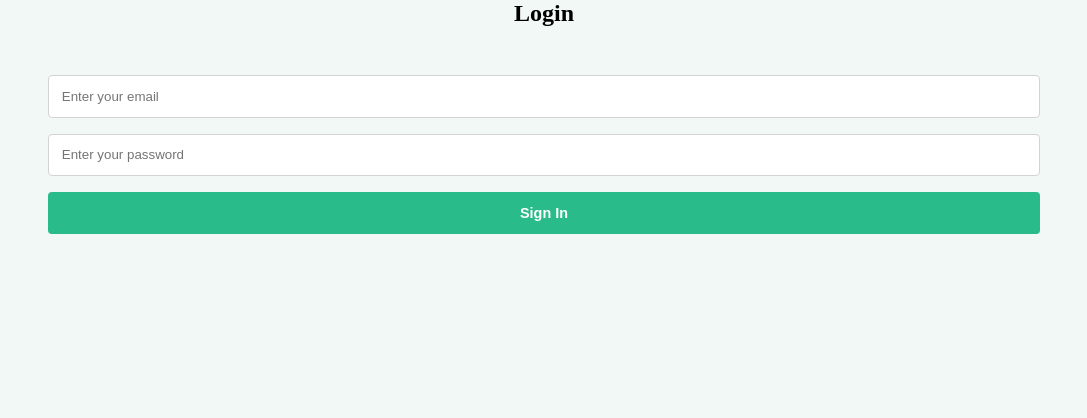
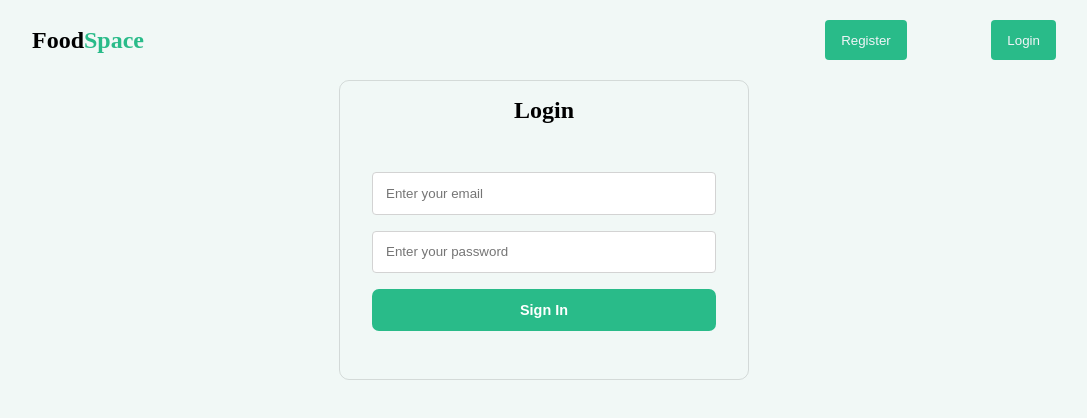
Before and after one commit to Kirsten-Nancy/recipe-app, a React (Create React App) app: page / in a window 1280 px wide. Shown: the top 418 px of the page, without its empty margins (96-1183 px from the left). Built offline with nearby package versions, Linux system fonts and the light colour scheme.

Commit message:
Use context api to check user state

```diff
--- a/public/index.html
+++ b/public/index.html
@@ -24,7 +24,7 @@
     -->
   <script src="https://kit.fontawesome.com/6e091b17ca.js" crossorigin="anonymous"></script>
 
-  <title>React App</title>
+  <title>FoodSpace</title>
 </head>
 
 <body>
--- a/src/App.js
+++ b/src/App.js
@@ -10,13 +10,14 @@ import Login from './pages/authentication/Login'
 import Logout from './pages/authentication/Logout'
 import MyRecipes from './pages/recipe/MyRecipes'
 import PrivateRoute from './components/PrivateRoute'
-import { isAuthenticated } from './utils/authUtil'
+import { AuthProvider } from './AuthContext'
 
 const App = () => {
   return (
+    <AuthProvider>
       <Router>
         <div className='app'>
-        {isAuthenticated() && <Nav />}
+          <Nav />
           <Switch>
             <Route path='/' component={Login} exact />
             <Route path='/register' component={Register} />
@@ -30,6 +31,7 @@ const App = () => {
           </Switch>
         </div>
       </Router>
+    </AuthProvider>
   )
 }
 
--- /dev/null
+++ b/src/AuthContext.js
@@ -0,0 +1,14 @@
+import React, { useState, createContext } from 'react'
+import { checkToken } from './utils/authUtil'
+
+export const AuthContext = createContext()
+
+export const AuthProvider = (props) => {
+  const [isAuthenticated, setIsAuthenticated] = useState(checkToken)
+
+  return (
+    <AuthContext.Provider value={[isAuthenticated, setIsAuthenticated]}>
+      {props.children}
+    </AuthContext.Provider>
+  )
+}
--- a/src/components/Nav.js
+++ b/src/components/Nav.js
@@ -1,27 +1,50 @@
-import React from 'react'
+import React, { useEffect, useContext } from 'react'
 import { Link } from 'react-router-dom'
-import { isAuthenticated } from '../utils/authUtil'
+import { AuthContext } from '../AuthContext'
+import axiosInstance from '../api'
 
 const Nav = () => {
+  const [isAuthenticated, setIsAuthenticated] = useContext(AuthContext)
+
+  useEffect(() => {
+    console.log(isAuthenticated, 'from nav')
+  }, [])
+
+  const handleLogout = async () => {
+    const response = await axiosInstance.post('user/logout/blacklist/', {
+      refresh_token: localStorage.getItem('refresh_token'),
+    })
+    localStorage.removeItem('access_token')
+    localStorage.removeItem('refresh_token')
+    setIsAuthenticated(false)
+    //check this
+    // axiosInstance.defaults.headers['Authorization'] = null
+  }
+
   return (
     <nav>
       <h1>
         Food<span className='logo'>Space</span>
       </h1>
+
       <ul className='nav-links'>
-        <Link to='/home'>Home</Link>
+        {isAuthenticated && (
+          <>
+            <Link to='/home'>Home</Link>
 
-        <Link to='/create'>Create Recipe</Link>
+            <Link to='/create'>Create Recipe</Link>
 
-        <Link to='/my-recipes/'>My Recipes</Link>
-        <li>Profile</li>
+            <Link to='/my-recipes/'>My Recipes</Link>
+          </>
+        )}
       </ul>
+      {isAuthenticated && (
+        <button className='login-btn' onClick={handleLogout}>
+          Logout
+        </button>
+      )}
 
-      {isAuthenticated() ? (
-        <Link to='/logout'>
-          <button className='login-btn'>Logout</button>
-        </Link>
-      ) : (
+      {!isAuthenticated && (
         <>
           <Link to='/register'>
             <button className='login-btn'>Register</button>
--- a/src/components/PrivateRoute.js
+++ b/src/components/PrivateRoute.js
@@ -1,15 +1,24 @@
-import React from 'react'
+import React, { useContext, useEffect } from 'react'
 import { Route, Redirect } from 'react-router-dom'
-import { isAuthenticated } from '../utils/authUtil.js'
+import { AuthContext } from '../AuthContext'
+import { useHistory } from 'react-router-dom'
 
 const PrivateRoute = ({ component: Component, ...rest }) => {
-  console.log(isAuthenticated(), 'check')
+  const [isAuthenticated, setIsAuthenticated] = useContext(AuthContext)
+  let history = useHistory()
+
+  useEffect(() => {
+    if (!isAuthenticated) {
+      history.push('/login')
+    }
+  }, [isAuthenticated])
+
   return (
     <Route
       // Pass in the rest of the props such as path
       {...rest}
       render={(props) =>
-        isAuthenticated() ? (
+        isAuthenticated ? (
           <Component {...props} />
         ) : (
           // After redirecting the user to login page, this ensures the user goes back to the
--- a/src/index.css
+++ b/src/index.css
@@ -89,6 +89,23 @@ input[type=email], input[type=password] {
   /* border: 2px solid royalblue; */
   background-color: var(--primary-color);
   color: #f1f5f8;
+
+}
+.auth-section {
+  display: flex;
+  height: 100%;
+  justify-content: center;
+  align-items: center;
+}
+.auth-title {
+    /* margin-top: 1rem; */
+    text-align: center;
+}
+.auth-card {
+      width: 40%;
+      border-radius: 10px;
+      padding: 1rem;
+      border: 1px solid rgba(0, 0, 0, 0.12);
 }
 
 /* RECIPE-FORM SECTION */
@@ -107,24 +124,37 @@ input[type=text] {
   margin: 1rem 0;
   width: 100%;
   padding: 0.8rem;
+  border: 1px solid #ccc;
+  border-radius: 7px;
 }
 textarea{
   margin: 1rem 0;
   width: 100%;
   padding: 1rem;
+  border: 1px solid #ccc;
+  border-radius: 7px;
 }
 .ingredient-field, .instruction-field {
   display: flex;
   align-items: center;
   justify-content: space-evenly;
 }
+.preview-img {
+  width: 400px;
+  height: 400px;
+  object-fit: cover;
+  margin-top: 1rem;
+}
 input[type=submit], input[type=button] {
   border: none;
-  /* border-radius: 12px; */
   background-color: var(--primary-color);
   color: var(--white);
   font-size: 0.9rem;
   font-weight: bold;
+  border-radius: 7px;
+}
+.recipeLabel {
+  margin-top: 1rem;
 }
 select {
   width: 100%;
@@ -168,8 +198,11 @@ button {
 }
 /* MAIN BODY */
 .main-container {
+  /* display: grid;
+  gap: 3rem; */
   display: grid;
-  gap: 3rem;
+    grid-template-columns: repeat(auto-fit, minmax(300px, 1fr));
+    grid-gap: 1rem;
 
 }
 
@@ -182,8 +215,12 @@ button {
 /* RECIPE SECTION */
 .card {
   border-radius: 12px;
-  padding: 1rem 0;
+  /* padding: 1rem 0; */
+  border: 1px solid rgba(0, 0, 0, 0.12);
   /* background-color: #004643; */
+}
+.card-content {
+  padding: 1rem;
 }
 .card h5{
   margin: 0.8rem 0;
@@ -242,6 +279,7 @@ button {
 }
 
 
+
 @media (min-width: 992px) {
   body{
     padding: 0 10%;
@@ -258,6 +296,7 @@ button {
     border-radius: 8px;
     height: 400px;
   }
+
   .main-container {
     grid-template-columns: repeat(3, 1fr);
   }
--- a/src/pages/authentication/Login.js
+++ b/src/pages/authentication/Login.js
@@ -1,13 +1,22 @@
 import React from 'react'
-import { useState } from 'react'
+import { useState, useContext, useEffect } from 'react'
 import { useHistory } from 'react-router-dom'
+import { AuthContext } from '../../AuthContext'
 import axiosInstance from '../../api'
 
 const Login = () => {
   const [email, setEmail] = useState('')
   const [password, setPassword] = useState('')
+  const [isAuthenticated, setIsAuthenticated] = useContext(AuthContext)
 
   let history = useHistory()
+
+  useEffect(() => {
+    // Check if is authenticated, redirect to home
+    if (isAuthenticated) {
+      history.push('/home')
+    }
+  }, [])
 
   const handleSubmit = (event) => {
     event.preventDefault()
@@ -27,6 +36,7 @@ const Login = () => {
 
         console.log(response)
         console.log(response.data)
+        setIsAuthenticated(true)
         history.push('/home')
       })
       .catch((error) => {
@@ -36,8 +46,9 @@ const Login = () => {
   }
 
   return (
-    <div>
-      <h2 style={{ textAlign: 'center' }}>Login</h2>
+    <section className='auth-section'>
+      <div className='auth-card'>
+        <h2 className='auth-title'>Login</h2>
         <form className='register-form' onSubmit={handleSubmit}>
           <input
             type='email'
@@ -54,6 +65,7 @@ const Login = () => {
           <input type='submit' value='Sign In' className='auth-btn' />
         </form>
       </div>
+    </section>
   )
 }
 
--- a/src/pages/authentication/Logout.js
+++ b/src/pages/authentication/Logout.js
@@ -2,7 +2,6 @@ import React from 'react'
 import { useEffect } from 'react'
 import { useHistory } from 'react-router-dom'
 import axiosInstance from '../../api'
-import { isAuthenticated } from '../../utils/authUtil'
 
 const Logout = () => {
   let history = useHistory()
@@ -15,8 +14,8 @@ const Logout = () => {
     localStorage.removeItem('refresh_token')
     axiosInstance.defaults.headers['Authorization'] = null
     history.push('/login')
-    isAuthenticated()
-  })
+    window.location.reload()
+  }, [])
 
   return <div>Logout</div>
 }
--- a/src/pages/recipe/AddRecipeForm.js
+++ b/src/pages/recipe/AddRecipeForm.js
@@ -13,8 +13,6 @@ const AddRecipeForm = ({ data, history }) => {
           title: '',
           description: '',
           img: '',
-          // prepTime: "",
-          // difficulty: "",
           image: '',
           serving_size: 0,
           ingredients: [''],
@@ -30,8 +28,6 @@ const AddRecipeForm = ({ data, history }) => {
 
     // Get the current user to add as a foreign key in db
     axiosInstance.get('user/current/').then((response) => {
-      // console.log(response.data)
-
       if (data === undefined) {
         const formData = new FormData()
         formData.append('author', response.data.id)
@@ -95,24 +91,6 @@ const AddRecipeForm = ({ data, history }) => {
             setRecipe({ ...recipe, description: event.target.value })
           }
         />
-        {/* <input
-          type="text"
-          placeholder="Cook time"
-          value={recipe.prepTime}
-          onChange={(event) =>
-            setRecipe({ ...recipe, prepTime: event.target.value })
-          }
-        />
-        <select
-          value={recipe.difficulty}
-          onChange={(event) =>
-            setRecipe({ ...recipe, difficulty: event.target.value })
-          }
-        > */}
-        {/* <option value="Easy">Easy</option>
-          <option value="Medium">Medium</option>
-          <option value="Hard">Hard</option>
-        </select> */}
         <input
           type='text'
           placeholder='Serving size'
@@ -121,7 +99,13 @@ const AddRecipeForm = ({ data, history }) => {
             setRecipe({ ...recipe, serving_size: event.target.value })
           }
         />
+        <label htmlFor='Ingredients' className='recipeLabel'>
+          Ingredients Section
+        </label>
         <AddIngredientsForm recipe={recipe} setRecipe={setRecipe} />
+        <label htmlFor='Instructions' className='recipeLabel'>
+          Instructions Section
+        </label>
         <AddInstructionsForm recipe={recipe} setRecipe={setRecipe} />
         <label htmlFor='file'>Choose a recipe cover:</label>
         <input
@@ -130,7 +114,7 @@ const AddRecipeForm = ({ data, history }) => {
           accept='.jpg, .jpeg, .png'
           onChange={handleUpload}
         />
-        <img src={preview} alt='img' />
+        <img src={preview} alt='img' className='preview-img' />
         <input
           className='create-btn'
           type='submit'
--- a/src/pages/recipe/Food.js
+++ b/src/pages/recipe/Food.js
@@ -2,7 +2,6 @@ import React from 'react'
 import { Link } from 'react-router-dom'
 
 const Food = ({ recipe }) => {
-  // console.log("from food card", recipe)
   return (
     <div className='card'>
       <Link
@@ -11,8 +10,10 @@ const Food = ({ recipe }) => {
         }}
       >
         <img src={recipe.image} alt='recipe' />
-        <h5>{recipe?.title}</h5>
-        <p>{recipe?.description}</p>
+        <div className='card-content'>
+          <h5>{recipe?.title}</h5>
+          <p>{recipe?.description}</p>
+        </div>
       </Link>
     </div>
   )
--- a/src/utils/authUtil.js
+++ b/src/utils/authUtil.js
@@ -1,4 +1,4 @@
-export const isAuthenticated = () => {
+export const checkToken = () => {
   let access_token = localStorage.getItem('access_token')
   if (access_token) {
     return true
```
Also changed, not shown: 1 other file (tests, documents, lock files or other folders). Lines whose indentation alone changed are shown as unchanged.
